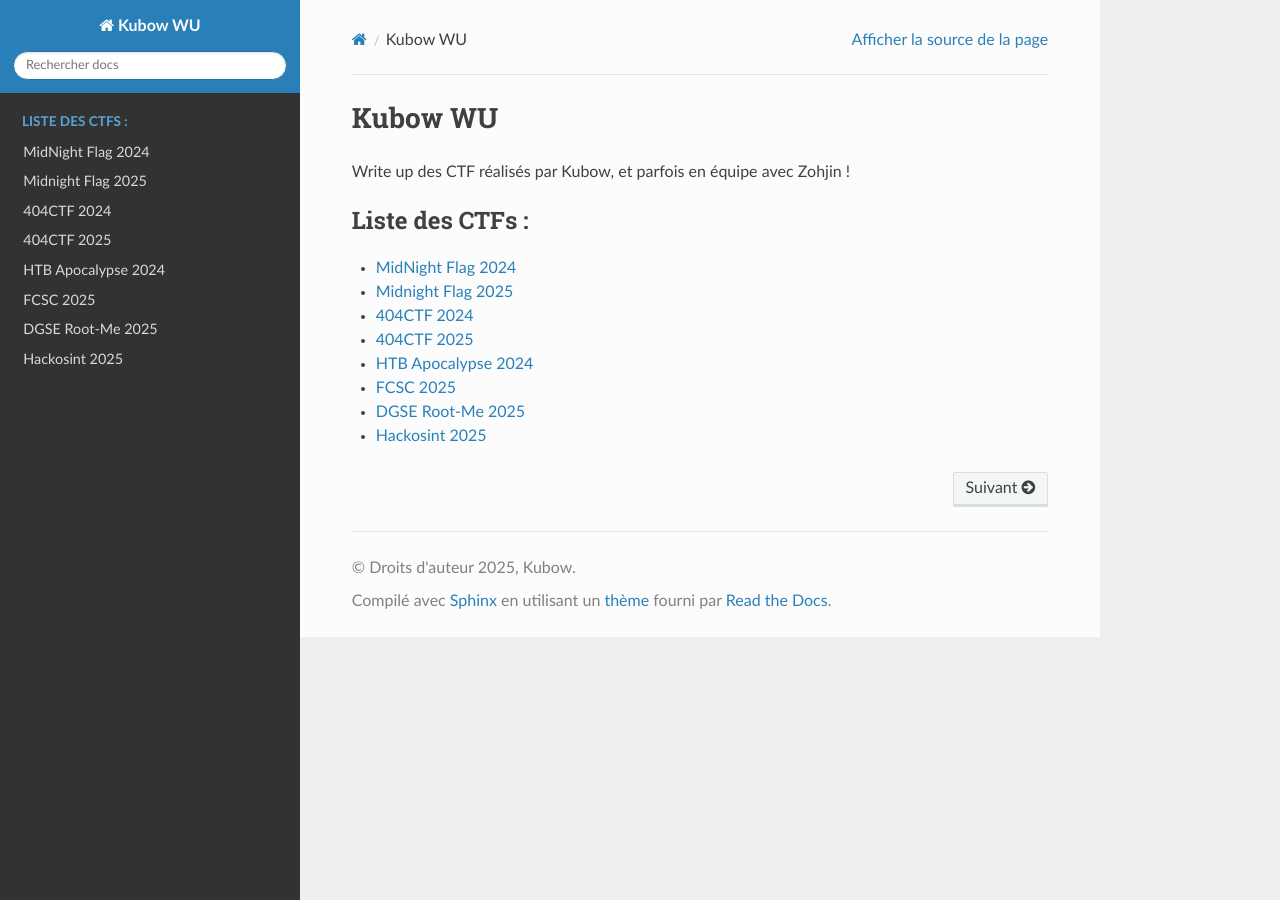
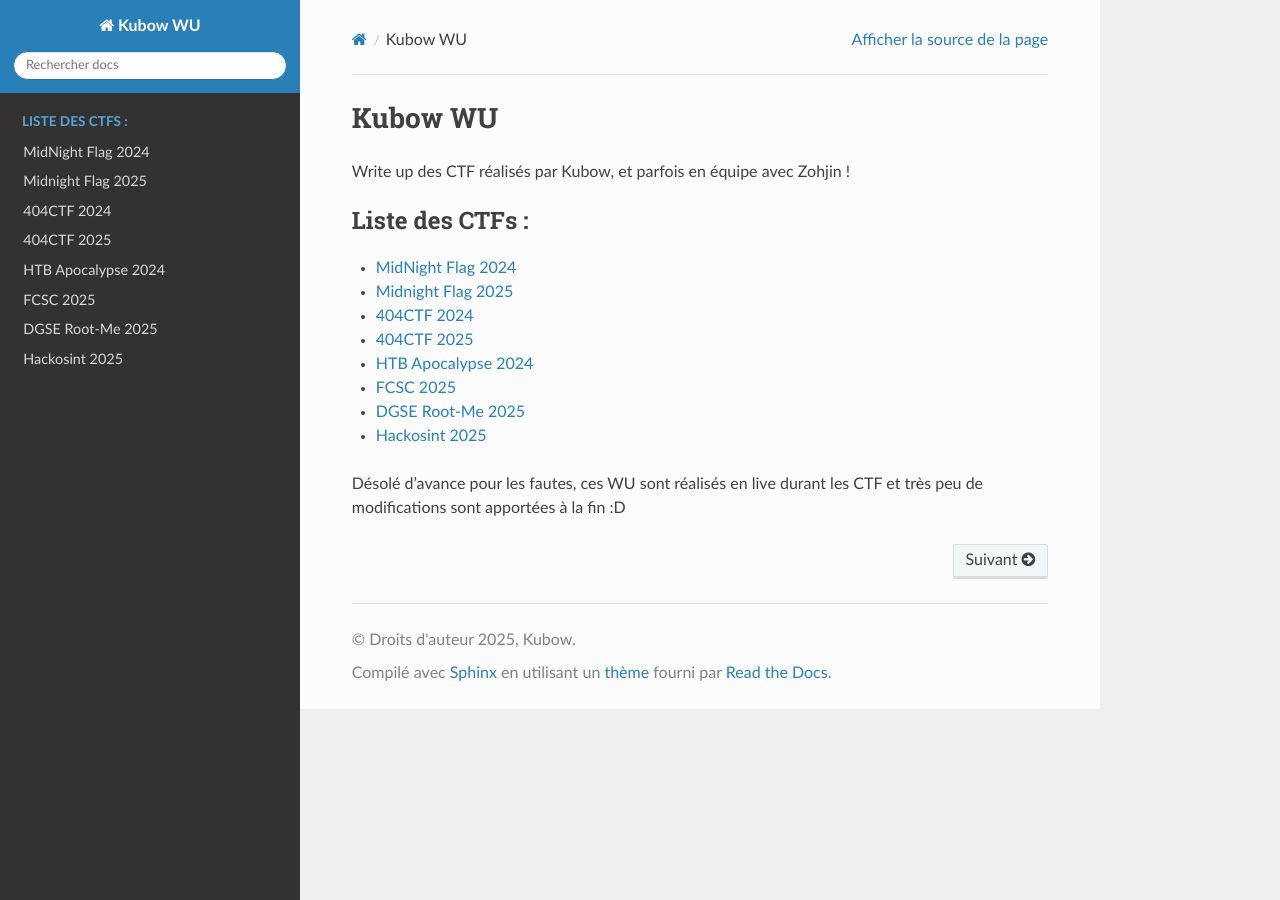
Before and after one commit to Kubo-Security/Kubo-Security.github.io, a Sphinx documentation site: the page built from doc/index.rst, in a window 1280 px wide. Built offline with Sphinx 7.4.7 and the Read the Docs theme 3.1.0, drawn with Linux system fonts in a browser that asks for light colours.

Commit message:
Petit message d'informations sur les fautes

```diff
--- a/doc/index.rst
+++ b/doc/index.rst
@@ -20,3 +20,6 @@
    ./ctf/FCSC-2025/_index.rst
    ./ctf/DGSE-Root-Me-2025/_index.rst
    ./ctf/Hackosint-2025/_index.rst
+
+
+Désolé d'avance pour les fautes, ces WU sont réalisés en live durant les CTF et très peu de modifications sont apportées à la fin :D
```
